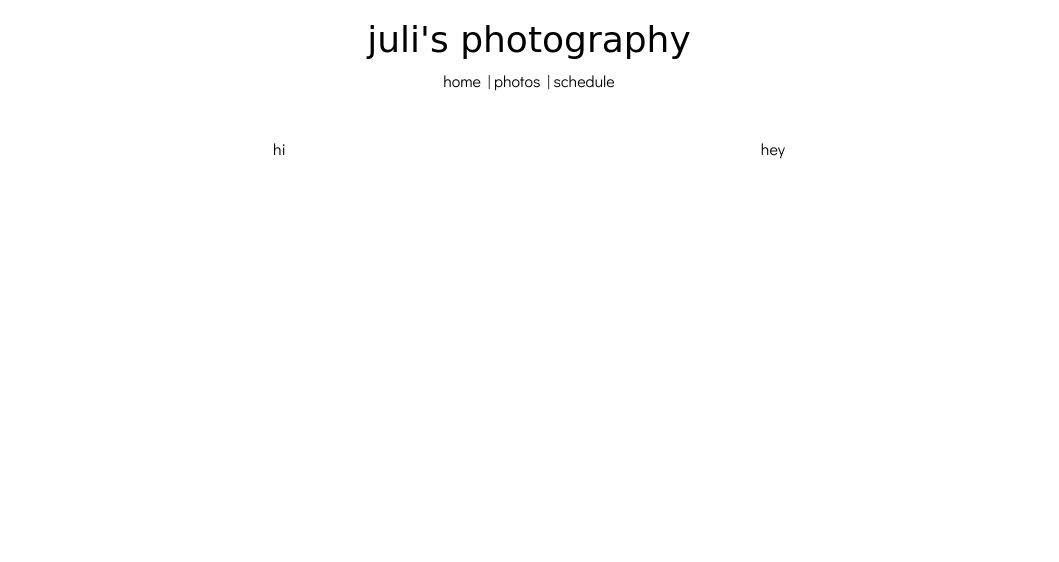
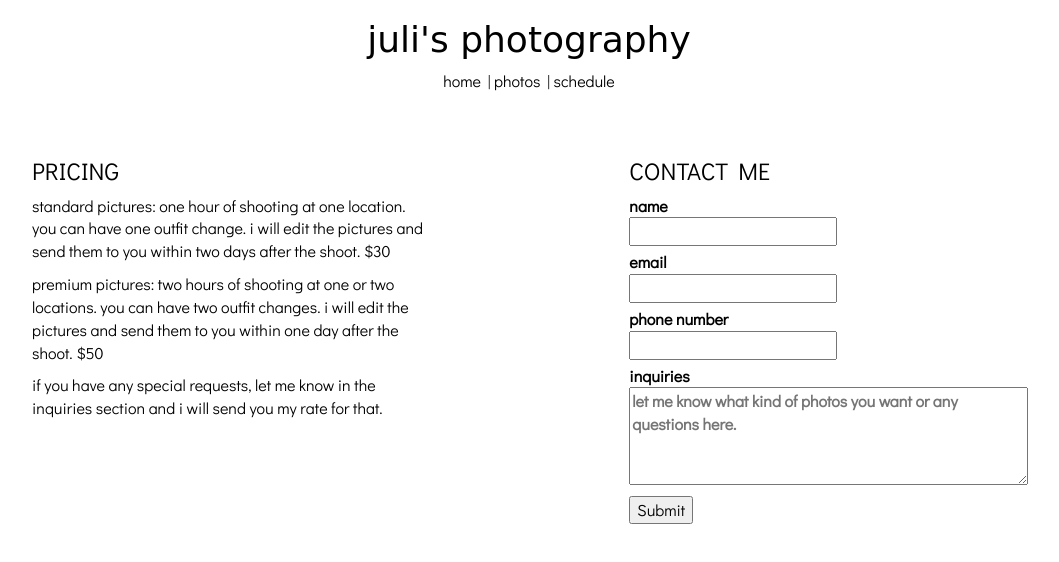
Before and after one commit to juliglodek/julisite, a plain HTML site: page schedule.html in a window 1280 px wide. Shown: the whole page, without its empty margins (111-1170 px from the left). Drawn offline with nearby package versions, Linux system fonts and the light colour scheme; a web font is replaced by a local one.

Commit message:
schedule page

```diff
--- a/personalpage.css
+++ b/personalpage.css
@@ -25,7 +25,7 @@ body {
     font-size: 16px;
 }
 p {
-    font-size: 24px;
+    font-size: 16px;
 }
 #leftimage {
     /*width: 350px;*/
@@ -38,10 +38,18 @@ p {
     float: right;
 }
 #pricing {
-    margin-left: 30%;
+    margin-left: 10%;
     float: left;
 }
 #contact {
-    margin-right: 30%;
+    margin-right: 10%;
     float: right;
 }
+div {
+    text-align: left;
+
+}
+#inquiries {
+    width: 316px;
+    height: 200px;
+}
--- a/schedule.html
+++ b/schedule.html
@@ -20,10 +20,26 @@
 </nav>
 <br>
 <br>
-<div id="pricing">
-	hi
+<div id="pricing" class="col-md-4 col-xs-4">
+	<h3>PRICING</h3>
+	<p>standard pictures: one hour of shooting at one location. you can have one outfit change. i will edit the pictures and send them to you within two days after the shoot. $30</p>
+	<p>premium pictures: two hours of shooting at one or two locations. you can have two outfit changes. i will edit the pictures and send them to you within one day after the shoot. $50</p>
+	<p>if you have any special requests, let me know in the inquiries section and i will send you my rate for that.</p>
 </div>
-<div id="contact">
-	hey
+<div id="contact" class="col-md-4 col-xs-4">
+	<h3>CONTACT ME</h3>
+	<label>name<br>
+		<input type="text">
+	</label>
+	<label>email<br>
+		<input type="email">
+	</label>
+	<label>phone number<br>
+		<input type="text">
+	</label>
+	<label>inquiries<br>
+		<textarea rows="4" cols= "42" placeholder="let me know what kind of photos you want or any questions here."></textarea>
+	</label>
+	<input type="submit">
 </div>
 </body>
```
